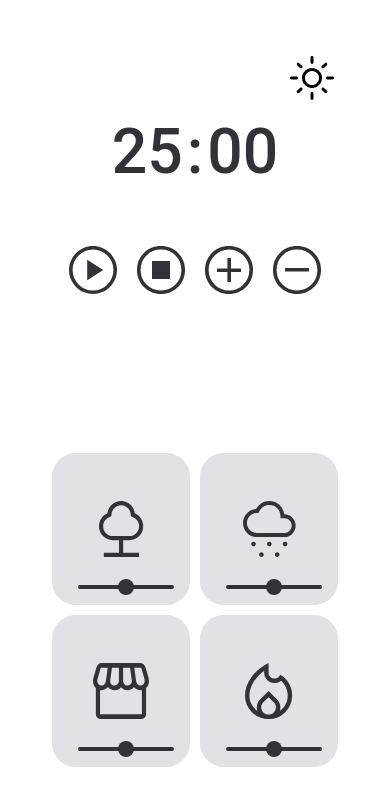
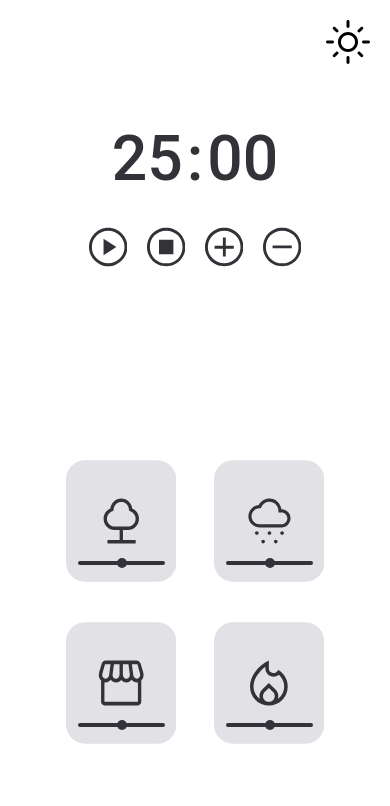
Before and after one commit to ViniciusOliver-stack/Rocketseat-Explorer, a plain HTML site: page projeto-06/index.html in a window 390 px wide. Drawn offline with Linux system fonts and the light colour scheme.

Commit message:
Update style.css

```diff
--- a/projeto-06/assets/css/style.css
+++ b/projeto-06/assets/css/style.css
@@ -1,6 +1,6 @@
 @import url(./reset.css);
 
-body{
+body {
   width: 100vw;
   height: 100vh;
   overflow: hidden;
@@ -8,11 +8,11 @@ body{
   user-select: none;
 }
 
-button{
+button {
   cursor: pointer;
 }
 
-.container{
+.container {
   width: 100vw;
   height: 100vh;
   display: grid;
@@ -20,83 +20,83 @@ button{
   grid-template-columns: repeat(auto-fit, minmax(20rem, 1fr));
 }
 
-.hide{
+.hide {
   display: none;
 }
 
-.timer-wrapper{
+.timer-wrapper {
   display: grid;
   place-items: center;
   gap: 2rem;
 }
 
-.timer span{
+.timer span {
   font-weight: 500;
   font-size: clamp(6rem, 16vw, 12.6rem);
   line-height: 14.8rem;
   color: var(--fc-primary);
 }
 
-.controls{
+.controls {
   display: flex;
   gap: 2rem;
 }
 
-.sounds{
+.sounds {
   display: grid;
   grid-template-columns: repeat(2, 1fr);
   gap: 1rem;
 }
 
-.sounds button svg path:nth-child(1).active{
+.sounds button svg path:nth-child(1).active {
   fill: var(--bg-card);
 }
-.sounds button svg path:nth-child(1).active + path:nth-child(2){
+.sounds button svg path:nth-child(1).active + path:nth-child(2) {
   fill: var(--white);
 }
 
-input[type="range"].active::-webkit-slider-thumb,
-input[type="range"].active{
+input[type='range'].active::-webkit-slider-thumb,
+input[type='range'].active {
   background: var(--white);
 }
 
-#select-theme img{
+#select-theme img {
   position: absolute;
-  top: 56px;
-  right: 56px;
+  top: 5rem;
+  right: 5rem;
   cursor: pointer;
 }
 
 /*Dark Mode*/
-body.dark-mode{
+body.dark-mode {
   background: var(--bg-dark);
   transition: all 0.5s ease-in-out;
 }
 
-body.dark-mode .timer span{
+body.dark-mode .timer span {
   color: var(--fc-dark);
 }
-body.dark-mode .controls button svg path{
+body.dark-mode .controls button svg path {
   fill: var(--fc-dark);
 }
-body.dark-mode .sounds button svg path:nth-child(1){
+body.dark-mode .sounds button svg path:nth-child(1) {
   fill: var(--bg-card-dark);
 }
-body.dark-mode .sounds button svg path:nth-child(2){
+body.dark-mode .sounds button svg path:nth-child(2) {
   fill: var(--gray);
 }
-body.dark-mode .sounds button svg path:nth-child(1).active{
+body.dark-mode .sounds button svg path:nth-child(1).active {
   fill: var(--bg-card-active-dark);
 }
 
-body.dark-mode input[type="range"],
-body.dark-mode input[type="range"]::-webkit-slider-thumb{
+body.dark-mode input[type='range'],
+body.dark-mode input[type='range']::-webkit-slider-thumb {
   background: var(--white);
 }
 
 /*Input Range*/
 
-input[type="range"]{
+input[type='range'] {
   -webkit-appearance: none;
   appearance: none;
   width: 96px;
@@ -109,7 +109,7 @@ input[type="range"]{
   left: 26px;
   bottom: 16px;
 }
-input[type="range"]::-webkit-slider-thumb{
+input[type='range']::-webkit-slider-thumb {
   -webkit-appearance: none;
   width: 16px;
   height: 16px;
@@ -120,13 +120,47 @@ input[type="range"]::-webkit-slider-thumb{
 button.forest,
 button.rain,
 button.coffee-shop,
-button.fireplace{
+button.fireplace {
   position: relative;
   height: 152px;
 }
 
-@media (min-width: 401px) and (max-width: 672px){
-  .container{
+@media (min-width: 320px) and (max-width: 425px) {
+  #select-theme img {
+    top: 2rem;
+    right: 2rem;
+  }
+
+  .controls {
+    margin-top: -3rem;
+    gap: 1rem;
+  }
+  .controls button svg {
+    width: 80%;
+  }
+
+  .sounds svg:nth-child(1) {
+    width: 80%;
+  }
+
+  input[type='range'] {
+    width: 87px;
+    height: 4px;
+
+    position: absolute;
+    bottom: 32px;
+  }
+  input[type='range']::-webkit-slider-thumb {
+    -webkit-appearance: none;
+    width: 10px;
+    height: 10px;
+    border-radius: 50%;
+    background-color: var(--input-range);
+  }
+}
+
+@media (min-width: 401px) and (max-width: 672px) {
+  .container {
     grid-template-columns: repeat(1, 1fr);
   }
 }
```
